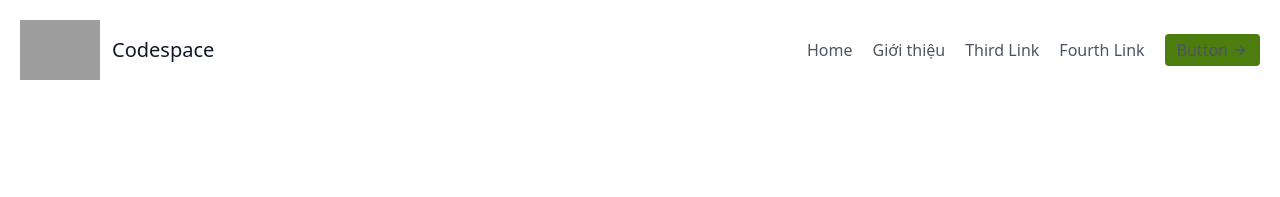
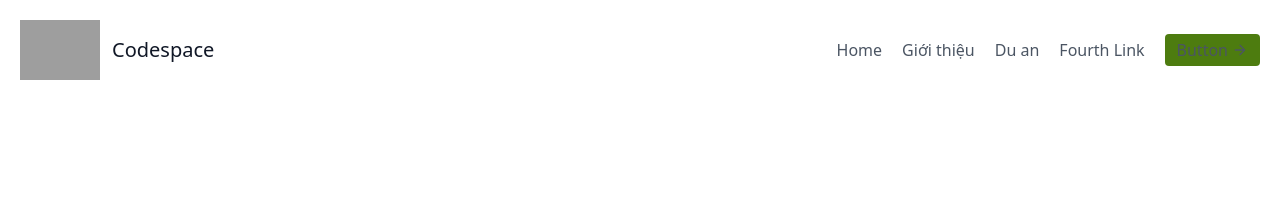
Before and after one commit to Eunyul1406/epstein-in-big-26, a Flask app: page / in a window 1280 px wide. Shown: the top 197 px of the page. Run offline with Flask 3, Linux system fonts and the light colour scheme; grey boxes labelled with a size stand in for pictures from a placeholder-image service; some libraries are stand-ins or nearby versions; grey boxes are pictures that could not be loaded.

Commit message:
Enhance base.html with AOS and footer updates
Added AOS library for animations and improved footer links.

```diff
--- a/templates/base.html
+++ b/templates/base.html
@@ -1,7 +1,7 @@
 
 <!doctype html>
 <html lang="en">
-  <head>
+  <head> <link href="https://unpkg.com/aos@2.3.1/dist/aos.css" rel="stylesheet">
     <meta charset="UTF-8" />
     <meta http-equiv="X-UA-Compatible" content="IE=edge" />
     <meta name="viewport" content="width=device-width, initial-scale=1.0" />
@@ -18,10 +18,10 @@
             <span class="ml-3 text-xl">Codespace</span>
           </a>
           <nav class="md:ml-auto flex flex-wrap items-center text-base justify-center">
-            <a href= "/about" class="mr-5 hover:text-gray-900">Home</a>
-            <a href="/about" class="mr-5 hover:text-gray-900">Giới thiệu</a>
-            <a class="mr-5 hover:text-gray-900">Third Link</a>
-            <a class="mr-5 hover:text-gray-900">Fourth Link</a>
+            <a href= "/about" class="mr-5 hover:text-gray-900" href="#1">Home</a>
+            <a href="/about" class="mr-5 hover:text-gray-900" href="#2">Giới thiệu</a>
+            <a class="mr-5 hover:text-gray-900" href="#projects">Du an</a>
+            <a class="mr-5 hover:text-gray-900" href="#4">Fourth Link</a>
           </nav>
           <button
             class="inline-flex items-center bg-lime-700 border-0 py-1 px-3 focus:outline-none hover:bg-lime-700 rounded text-base mt-4 md:mt-0"
@@ -153,5 +153,9 @@
       </footer>
       <!-- hết phần footer -->
     </div>
+    <script src="https://unpkg.com/aos@2.3.1/dist/aos.js"></script>
+    <script>
+      AOS.init();
+    </script>
   </body>
 </html>
```
